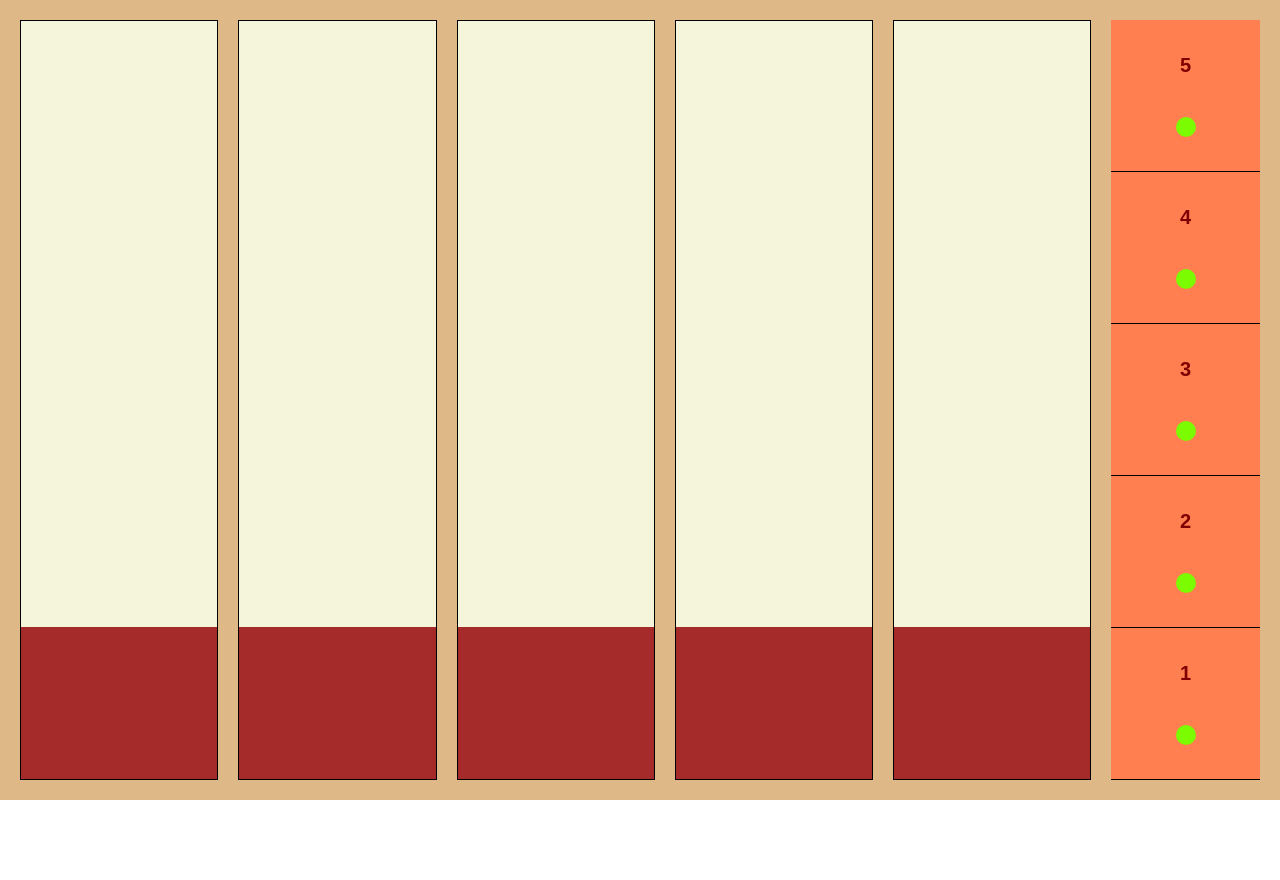
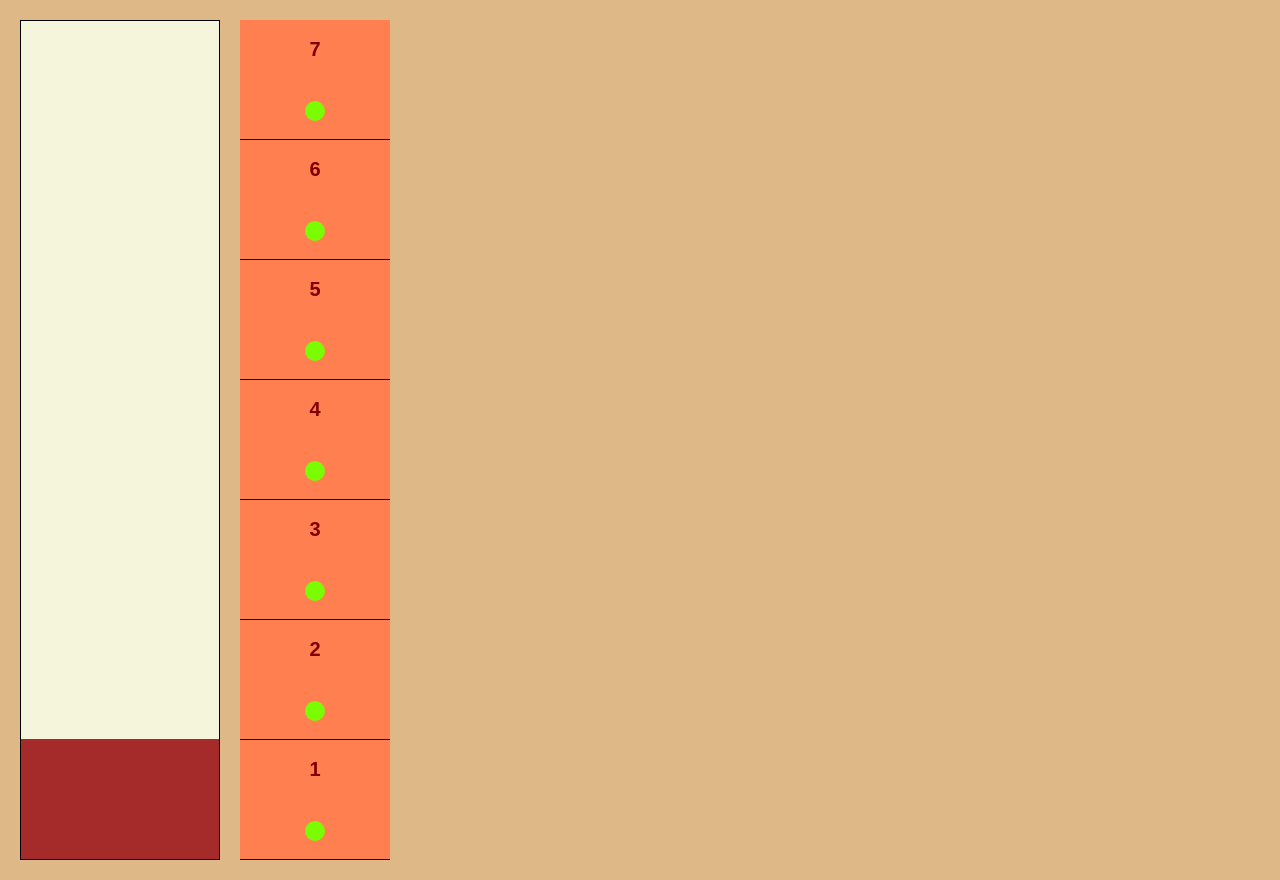
Before and after one commit to JettPy/elevator-emulator, a Vue app: page / in a window 1280 px wide. Before the commit the page ends 800 px from the top, so only its background shows below. Built offline with nearby package versions, Linux system fonts and the light colour scheme.

Commit message:
Добавлено движение одного лифта

```diff
--- a/src/App.vue
+++ b/src/App.vue
@@ -1,6 +1,14 @@
 <template>
-  <Elevator v-for="i in this.elevatorsCount" :key="i - 1" v-bind:floorCount="this.floorCount" v-bind:updatePosition="this.updatePosition"/>
-  <ButtonBar v-bind:floorCount="this.floorCount" v-bind:addFloor="this.addFloorToQueue" v-bind:checkLift="this.checkLiftOnFloor"/>
+  <Elevator
+    v-bind:floorCount="this.floorCount"
+    v-bind:handleElevatorArrival="this.handleElevatorArrival"
+    v-bind:targetFloor="this.targetFloor"
+  />
+  <ButtonBar
+    v-bind:floorCount="this.floorCount"
+    v-bind:handleButtonClick="this.handleButtonClick"
+    v-bind:isClicked="this.isClicked"
+  />
 </template>
 
 <script>
@@ -15,40 +23,44 @@ export default {
   },
   data() {
     return {
-      elevatorsCount: 5,
-      floorCount: 5,
-      queue: [],
-      queueLen: 0,
-      positions: []
+      floorCount: 7,
+      floorRequestQueue: [],
+      liftPosition: 1,
+      isClicked: [],
+      targetFloor: null
     };
   },
   created() {
-    for (let i = 0; i < this.elevatorsCount; i++) {
-      this.positions.push(1);
+    for (let i = 0; i < this.floorCount; i++) {
+      this.isClicked.push(false);
     }
-    console.log(this.positions);
   },
   methods: {
-    addFloorToQueue(floorNumber) {
-      this.queue.push(floorNumber);
-      this.queueLen += 1;
-      console.log(this.queue);
+    handleButtonClick(floorNumber) {
+      if (this.isClicked[floorNumber - 1] || this.liftPosition == floorNumber) {
+        return;
+      }
+      this.isClicked[floorNumber - 1] = true;
+      this.floorRequestQueue.push(floorNumber);
     },
-    deliteFloorFromQueue() {
-      this.queue.shift();
-      this.queueLen -= 1;
-      console.log(this.queue);
+    handleElevatorArrival(floor) {
+      this.liftPosition = floor;
+      this.isClicked[this.liftPosition - 1] = false;
+      //запуск анимации отдыха + обновление статуса лифта
     },
-    updatePosition(lift, floor) {
-      this.positions[lift] = floor;
-    },
-    checkLiftOnFloor(floorNumber) {
-      return this.positions.some((_, i) => floorNumber == this.positions[i])
+    handleElevatorMove(targetFloor) {
+      this.targetFloor = targetFloor;
+      console.log(targetFloor)
+      setTimeout(this.handleElevatorArrival, 3000, targetFloor);
     }
   },
   watch: {
-    queueLen(value) {
-      console.log(`Effect ${value}`);
+    floorRequestQueue: {
+      handler() {
+        if (this.floorRequestQueue.length > 0)
+          this.handleElevatorMove(this.floorRequestQueue.shift());
+      },
+      deep:true
     }
   }
 }
@@ -62,7 +74,8 @@ export default {
 }
 
 #app {
-  height: 100vh;
+  padding-top: 20px;
+  padding-bottom: 20px;
   display: flex;
   background-color: burlywood;
 }
--- a/src/components/ButtonBar.vue
+++ b/src/components/ButtonBar.vue
@@ -1,6 +1,11 @@
 <template>
-  <div class="button-bar">
-    <Floor v-for="i in this.floorCount" :key="i - 1" v-bind:addFloor="this.addFloor" v-bind:floorNumber="this.floorCount - i + 1" v-bind:checkLift="this.checkLift" />
+  <div class="button-bar" :style="style_bar">
+    <Floor
+      v-for="i in this.floorCount" :key="i - 1"
+      v-bind:floorNumber="i"
+      v-bind:handleButtonClick="this.handleButtonClick"
+      v-bind:isClicked="this.isClicked[i - 1]"
+    />
   </div>
 </template>
 
@@ -14,20 +19,27 @@ export default {
   },
   props: {
     floorCount: Number,
-      addFloor: Function,
-      checkLift: Function
+    handleButtonClick: Function,
+    isClicked: Array
+  },
+  computed: {
+    style_bar() {
+      return {
+        "height": `${120 * this.floorCount}px`
       }
+    }
+  },
 }
 </script>
 
 <style>
 .button-bar {
-  height: calc(100% - 40px);
   width: 150px;
   min-width: 20px;
   margin: auto 20px;
   background-color: coral;
-  display: grid;
+  display: flex;
+  flex-direction: column-reverse;
 }
 
 @media screen and (max-width: 800px) {
--- a/src/components/Elevator.vue
+++ b/src/components/Elevator.vue
@@ -1,6 +1,10 @@
 <template>
-  <div class="shaft">
-    <div class="lift" :style="style"></div>
+  <div class="shaft" :style="style_shaft">
+    <div class="lift"
+      :style="style_lift"
+      :class="{lift_resting: isResting}"
+    >
+    </div>
   </div>
 </template>
 
@@ -11,23 +15,54 @@ export default {
   name: 'Elevator',
   props: {
     floorCount: Number,
-    updatePosition: Function
+    handleElevatorArrival: Function,
+    targetFloor: Number
   },
   data() {
     return {
       currPosition: 1,
-      isResting: false
+      isResting: false,
+      time: 0
     }
   },
   computed: {
-    style() {
+    style_lift() {
       return {
-        "height": `calc(100% / ${this.floorCount})`
+        "bottom": `${(this.currPosition - 1) * 120}px`,
+        "transition": `bottom ${this.time}s linear`
+      }
+    },
+    style_shaft() {
+      return {
+        "height": `${120 * this.floorCount}px`
       }
     }
   },
   methods: {
+    elevatorArrive() {
+      this.handleElevatorArrival();
+      this.isResting = true;
+      setTimeout(()=>{
+        this.isResting = false;
+      }, 3000)
+    },
+    elevatorMove(targetFloor) {
+      let distance = targetFloor - this.currPosition;
+      this.time = Math.abs(distance);
+      this.currPosition += distance;
+      setTimeout(() => {
+        this.elevatorArrive();
+        console.log(`Выполнено за ${this.time * 1000}`)
+      }, this.time * 1000);
 
+    }
+  },
+  watch: {
+    targetFloor: {
+      handler() {
+        this.elevatorMove(this.targetFloor);
+      }
+    }
   }
 }
 </script>
@@ -36,7 +71,6 @@ export default {
 .shaft {
   width: 200px;
   min-width: 30px;
-  height: calc(100% - 40px);
   margin: auto 0;
   margin-left: 20px;
   background-color: beige;
@@ -47,9 +81,29 @@ export default {
 
 .lift {
   width: 100%;
+  height: 120px;
   background-color: brown;
   position: absolute;
-  bottom: 0;
+}
+
+.lift_resting {
+  animation-name: blink;
+  animation-timing-function: linear;
+  animation-duration: 1.5s;
+  animation-iteration-count: infinite;
+}
+
+@keyframes blink {
+  0%,
+  50%,
+  100% {
+    opacity: 1;
+  }
+
+  25%,
+  75% {
+    opacity: 0.75;
+  }
 }
 
 @media screen and (max-width: 800px) {
--- a/src/components/Floor.vue
+++ b/src/components/Floor.vue
@@ -1,8 +1,10 @@
 <template>
   <div class="floor">
     <p class="floor__caption">{{ this.floorNumber }}</p>
-    <button v-if="isClicked" disabled class="floor__button floor__button_clicked" @click="clickedFloor"></button>
-    <button v-else class="floor__button" @click="clickedFloor"></button>
+    <button class="floor__button"
+      :class="{floor__button_clicked: isClicked}"
+      @click="buttonClick">
+    </button>
   </div>
 </template>
 
@@ -13,20 +15,12 @@ export default {
   name: "Floor",
   props: {
     floorNumber: Number,
-    addFloor: Function,
-    checkLift: Function
-  },
-  data() {
-    return {
-      isClicked: false
-    }
+    handleButtonClick: Function,
+    isClicked: Boolean
   },
   methods: {
-    clickedFloor() {
-      if (!this.checkLift(this.floorNumber)) {
-        this.isClicked = true;
-        this.addFloor(this.floorNumber);
-      }
+    buttonClick() {
+      this.handleButtonClick(this.floorNumber);
     }
   }
 }
@@ -34,6 +28,7 @@ export default {
 
 <style>
 .floor {
+  height: 100%;
   display: flex;
   flex-direction: column;
   align-items: center;
```
Lines whose indentation alone changed are shown as unchanged.
